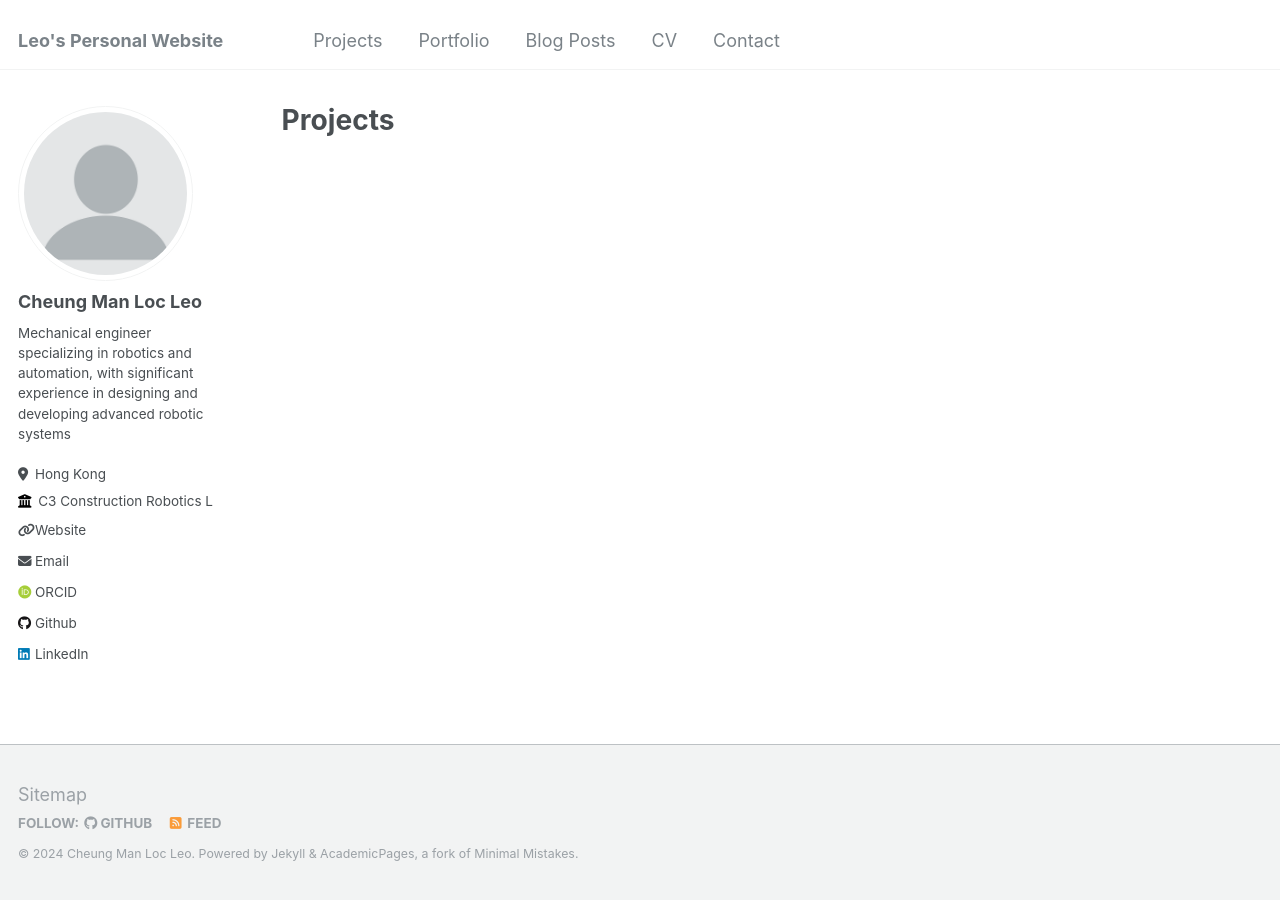
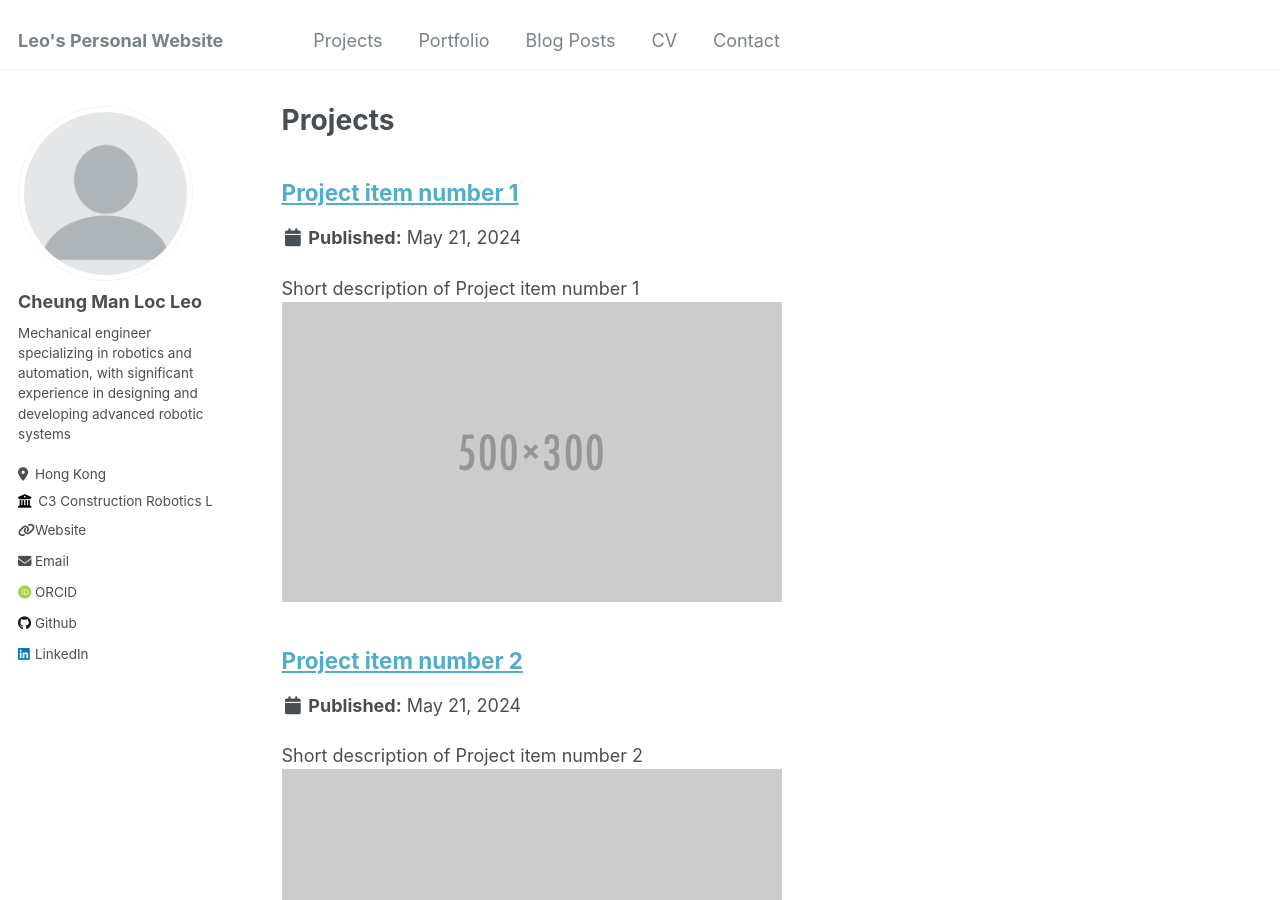
Before and after one commit to LeoCheung0804/leocheung0804.github.io, a Jekyll site: the page built from _pages/projects.html, in a window 1280 px wide and 900 px high. Built offline with Jekyll 4.4.1, drawn with Linux system fonts in a browser that asks for light colours; some web fonts are replaced.

Commit message:
modified:   _config.yml 	modified:   _pages/contact.html 	modified:   _pages/portfolio.html 	modified:   _pages/projects.html     modified:   _projects/project-1.md 	modified:   _projects/project-2.html

```diff
--- a/_config.yml
+++ b/_config.yml
@@ -211,7 +211,9 @@ collections:
   talks:
     output: true
     permalink: /:collection/:path/
-
+  projects:
+    output: true
+    permalink: /:collection/:path/
 
 # Defaults
 defaults:
--- a/_pages/contact.html
+++ b/_pages/contact.html
@@ -10,8 +10,6 @@ author_profile: true
 <!-- contact section-->
 <section id="contact">
   <div class="container mt-3 contactContent">
-    <h1 class="text-center">Contact Me</h1>
-
     <div class="row mt-4">
       <div class="col-lg-6">
         <!-- to edit google map goto https://www.embed-map.com type your location, generate html code and copy the html  -->
--- a/_projects/project-1.md
+++ b/_projects/project-1.md
@@ -1,6 +1,6 @@
 ---
 title: "Project item number 1"
-excerpt: "Short description of portfolio item number 1<br/><img src='/images/500x300.png'>"
+excerpt: "Short description of Project item number 1<br/><img src='/images/500x300.png'>"
 collection: project
 ---
 
--- a/_projects/project-2.html
+++ b/_projects/project-2.html
@@ -1,6 +1,6 @@
 ---
 title: "Project item number 2"
-excerpt: "Short description of portfolio item number 2 <br/><img src='/images/500x300.png'>"
+excerpt: "Short description of Project item number 2 <br/><img src='/images/500x300.png'>"
 collection: projects
 ---
 
```
Also changed, not shown: _pages/portfolio.html (+2 -6 lines), _pages/projects.html (+2 -6 lines).
